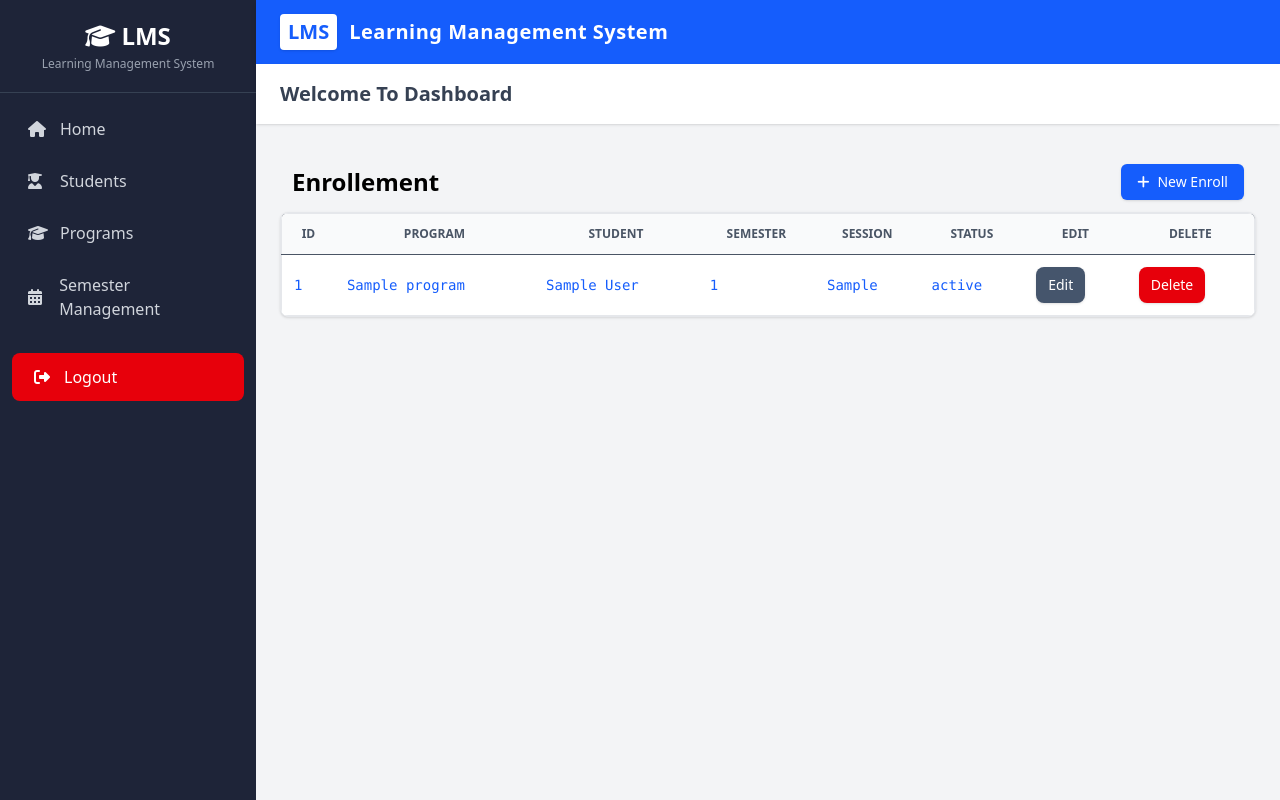
After one commit to stone994/lms, a Laravel app: page /enrollments in a window 1280 px wide. The commit adds this page. Run offline with Laravel 12, Linux system fonts and the light colour scheme; a user stored in the database is signed in; data comes from the database, SQL or seed files in the repository; tables that the repository leaves empty hold one stand-in row (values such as "Sample post"); style sheets or scripts are compiled from the project's sources.

Commit message:
stduent enrollment program and semester

```diff
--- /dev/null
+++ b/app/Http/Controllers/EnrollmentController.php
@@ -0,0 +1,92 @@
+<?php
+
+namespace App\Http\Controllers;
+
+use App\Http\Requests\EnrollmentRequest;
+use App\Models\Enrollment;
+use App\Models\Program;
+use App\Models\Semester;
+use App\Models\Student;
+use Illuminate\Http\Request;
+
+class EnrollmentController extends Controller
+{
+    /**
+     * Display a listing of the resource.
+     */
+    public function index()
+    {
+        $enrollments=Enrollment::with([
+             'program',
+            'student',
+            'semester'
+        ])->latest()->get();
+        return view('enrollments.index',compact('enrollments'));
+    }
+
+    /**
+     * Show the form for creating a new resource.
+     */
+    public function create()
+    {
+
+        $programs = Program::all();
+    $students = Student::all();
+    $semesters = Semester::all();
+    return view('enrollments.create',compact('programs','students','semesters'));
+    }
+
+    /**
+     * Store a newly created resource in storage.
+     */
+    public function store(EnrollmentRequest $request)
+    {
+         $enrollment = Enrollment::create($request->validated());
+          return redirect()
+        ->route('enrollments.index')
+        ->with('success', 'Enrollment created successfully.');
+    }
+
+    /**
+     * Display the specified resource.
+     */
+    public function show(string $id)
+    {
+        //
+    }
+
+    /**
+     * Show the form for editing the specified resource.
+     */
+    public function edit(string $id)
+    {
+        $programs = Program::all();
+    $students = Student::all();
+    $semesters = Semester::all();
+    return view('enrollments.edit',compact('programs','students','semesters'));
+    }
+
+    /**
+     * Update the specified resource in storage.
+     */
+    public function update(EnrollmentRequest $request, string $id)
+    {
+        $enrollment = Enrollment::update($request->validated());
+          return redirect()
+        ->route('enrollments.index')
+        ->with('success', 'Enrollment update successfully.');
+    }
+
+    /**
+     * Remove the specified resource from storage.
+     */
+   public function destroy(string $id)
+{
+    $enrollment = Enrollment::findOrFail($id);
+    $enrollment->delete();
+
+    return redirect()
+        ->route('enrollments.index')
+        ->with('success', 'Enrollment deleted successfully.');
+}
+}
--- a/app/Models/Enrollment.php
+++ b/app/Models/Enrollment.php
@@ -7,6 +7,13 @@ use Illuminate\Database\Eloquent\Factories\HasFactory;
 use Illuminate\Database\Eloquent\Relations\BelongsToMany;
 class Enrollment extends Model
 {
+    protected $fillable = [
+        'student_id',
+        'program_id',
+        'semester_id',
+        'session',
+        'status',
+    ];
     public function student(){
         return $this->belongsTo(Student::class);
     }
--- /dev/null
+++ b/resources/views/enrollments/index.blade.php
@@ -0,0 +1,66 @@
+@extends('layouts.welcome')
+
+@section('content')
+<div class="container-fluid pt-4">
+   <div class="flex justify-between items-center mb-3 ml-3">
+        <h2 class="text-2xl font-bold">Enrollement</h2>
+        <a href="{{ route('enrollments.create') }}" class="inline-flex items-center px-4 py-2 mr-3 bg-blue-600 hover:bg-blue-700 text-white font-medium text-sm rounded-md shadow-sm transition-colors">
+            <i class="fas fa-plus mr-2"></i> New Enroll
+        </a></div>
+
+    @if(session('success'))
+        <div class="bg-green-100 border border-green-400 text-green-700 px-4 py-3 rounded mb-4">
+            {{ session('success') }}
+        </div>
+    @endif
+
+ <div class="bg-white shadow-sm rounded-lg border border-gray-200 overflow-hidden">
+    <div class="p-0">
+        <table class="w-full border-collapse border border-gray-200 mb-0">
+            <thead class="bg-gray-800 text-white">
+                    <tr class="bg-gray-50 border-b text-xs font-semibold uppercase text-gray-600">
+                        <th class="p-3">ID</th>
+                        <th class="p-3">Program</th>
+                        <th class="p-3">Student</th>
+                        <th class="p-3">Semester</th>
+                        <th class="p-3">Session</th>
+                        <th class="p-3">Status</th>
+                        <th class="p-3">Edit</th>
+                        <th class="p-3">Delete</th>
+                    </tr>
+                </thead>
+                <tbody class="divide-y text-sm">
+                    @foreach($enrollments as $enrollment)
+                    <tr>
+                        <td class="p-3 font-mono text-blue-600">{{ $enrollment->id }}</td>
+                        <td class="p-3 font-mono text-blue-600">{{ $enrollment->program->name }}</td>
+                        <td class="p-3 font-mono text-blue-600">{{ $enrollment->student->name }}</td>
+                       <td class="p-3 font-mono text-blue-600">{{ $enrollment->semester->semester_number }}</td>
+
+                       <td class="p-3 font-mono text-blue-600">{{ $enrollment->session }}</td>
+                       <td class="p-3 font-mono text-blue-600">{{ $enrollment->status }}</td>
+
+                        <td class="p-3">
+                            <a href="{{ route('enrollments.edit', $enrollment->id) }}" class="bg-slate-600 hover:bg-slate-700 text-white font-medium px-3 py-2 rounded-lg shadow transition inline-block">
+                                Edit
+                            </a>
+                        </td>
+
+                        {{-- Delete Form (Requires POST with @method('DELETE')) --}}
+                        <td class="p-3">
+                            <form action="{{ route('enrollments.destroy', $enrollment->id) }}" method="POST" onsubmit="return confirm('Are you sure you want to delete this enrollment?');">
+                                @csrf
+                                @method('DELETE')
+                                <button type="submit" class="bg-red-600 hover:bg-red-700 text-white font-medium px-3 py-2 rounded-lg shadow transition">
+                                    Delete
+                                </button>
+                            </form>
+                        </td>
+                    </tr>
+                    @endforeach
+                </tbody>
+            </table>
+
+        </div>
+    </div>
+</div>@endsection
--- a/resources/views/layouts/welcome.blade.php
+++ b/resources/views/layouts/welcome.blade.php
@@ -77,6 +77,13 @@
                         <i class="fas fa-calendar-alt w-5"></i>
                         <span>Academic Management</span>
                     </a>
+
+                    <a href="{{ route('enrollments.index') }}"
+                       class="flex items-center space-x-3 px-4 py-3 rounded-md hover:bg-[#252d41] hover:text-white">
+                        <i class="fas fa-calendar-alt w-5"></i>
+                        <span>Enrollment</span>
+                    </a>
+
 
                 @endif
 
--- a/resources/views/subjects/index.blade.php
+++ b/resources/views/subjects/index.blade.php
@@ -8,7 +8,6 @@
             <i class="fas fa-plus mr-2"></i> Add New Subjects
         </a></div>
 
-    {{-- Fixed flash message key from 'status' to 'success' --}}
     @if(session('success'))
         <div class="bg-green-100 border border-green-400 text-green-700 px-4 py-3 rounded mb-4">
             {{ session('success') }}
--- a/routes/web.php
+++ b/routes/web.php
@@ -7,7 +7,7 @@ use App\Http\Controllers\StudentController;
 use App\Http\Controllers\SubjectController;
 use App\Http\Controllers\TeacherController;
 use App\Http\Controllers\AcademicController;
-
+use App\Http\Controllers\EnrollmentController;
 use Illuminate\Support\Facades\Route;
 
 Route::get('/', function () {
@@ -63,4 +63,10 @@ Route::middleware(['auth','role:admin'])->group(function(){
 
 });
 
+Route::middleware(['auth','role:admin'])->group(function(){
+
+    Route::resource('enrollments', EnrollmentController::class);
+
+});
+
 require __DIR__.'/auth.php';
```
Also changed, not shown: app/Http/Requests/EnrollmentRequest.php (added, +33 -0 lines), resources/views/enrollments/create.blade.php (added, +67 -0 lines), resources/views/enrollments/edit.blade.php (added, +65 -0 lines).
